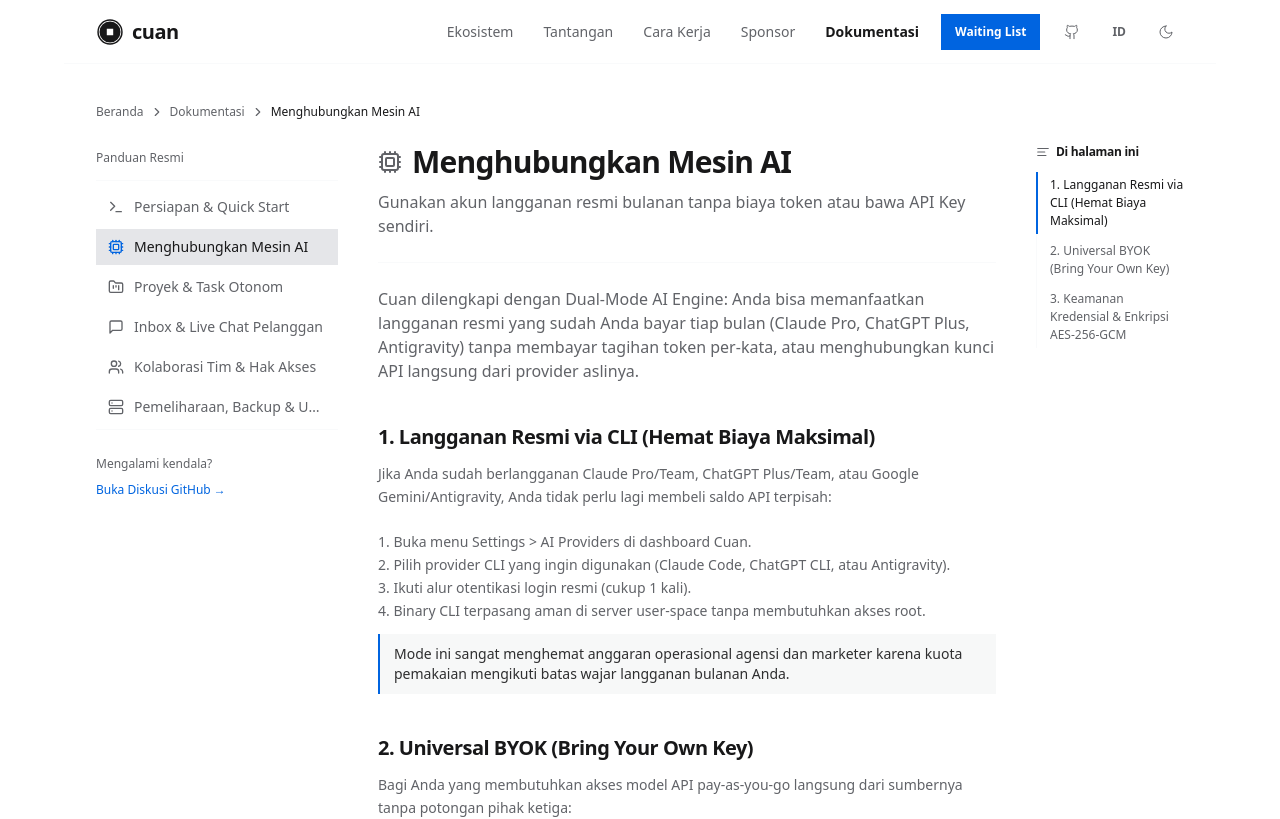
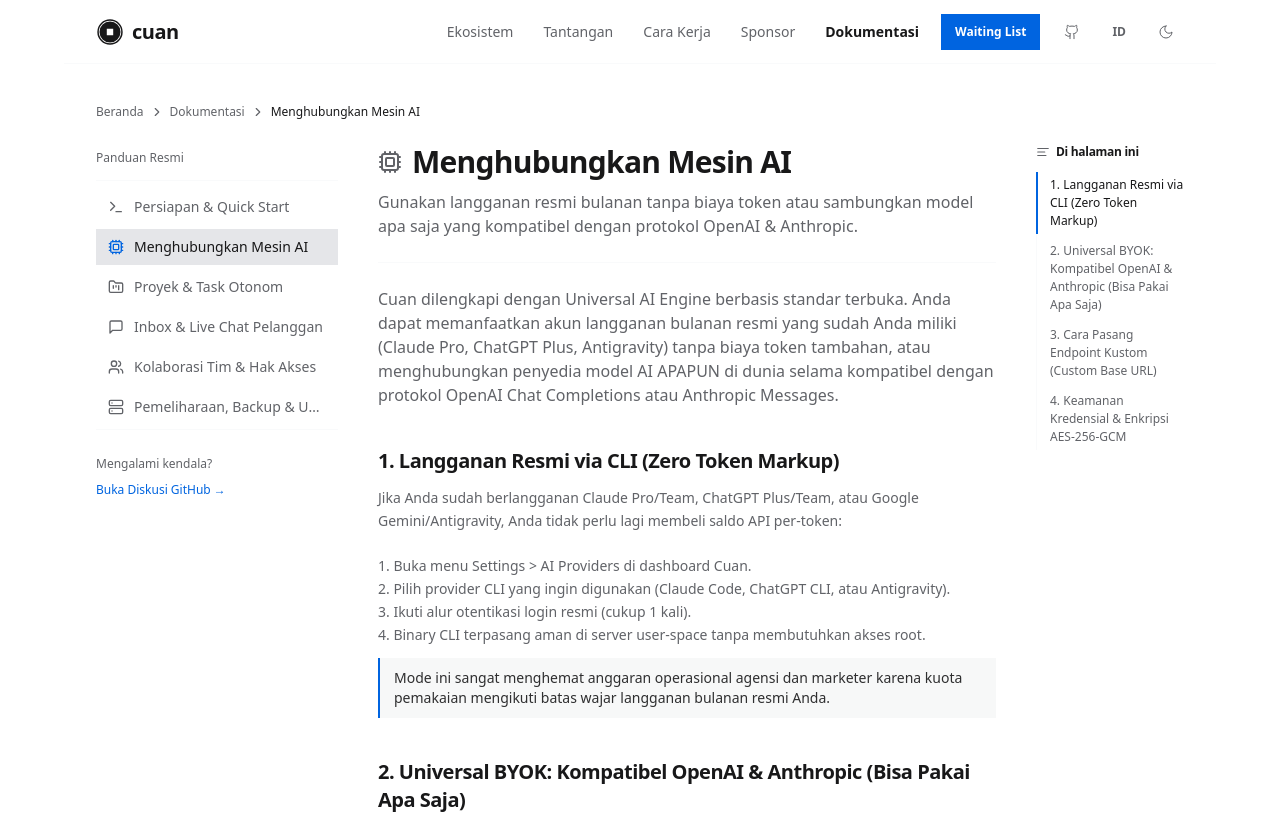
Before and after one commit to buchin/cuan-landing, a React (Vite) app: page /docs/ai-providers in a window 1280 px wide. Shown: the top 819 px of the page. Built offline with nearby package versions, Linux system fonts and the light colour scheme.

Commit message:
docs(ai-providers): document universal OpenAI and Anthropic protocol compatibility and custom base URL

```diff
--- a/src/features/docs/docsData.ts
+++ b/src/features/docs/docsData.ts
@@ -82,34 +82,41 @@ export const DOC_SECTIONS: DocSection[] = [
     title: 'Menghubungkan Mesin AI',
     titleEn: 'Connecting AI Providers',
     icon: 'Cpu',
-    summary: 'Gunakan akun langganan resmi bulanan tanpa biaya token atau bawa API Key sendiri.',
-    summaryEn: 'Use flat monthly subscriptions with zero markup or bring your own API keys.',
+    summary: 'Gunakan langganan resmi bulanan tanpa biaya token atau sambungkan model apa saja yang kompatibel dengan protokol OpenAI & Anthropic.',
+    summaryEn: 'Use flat monthly subscriptions with zero markup or connect any OpenAI & Anthropic compatible model.',
     content: {
-      intro: 'Cuan dilengkapi dengan Dual-Mode AI Engine: Anda bisa memanfaatkan langganan resmi yang sudah Anda bayar tiap bulan (Claude Pro, ChatGPT Plus, Antigravity) tanpa membayar tagihan token per-kata, atau menghubungkan kunci API langsung dari provider aslinya.',
-      introEn: 'Cuan features a Dual-Mode AI Engine: leverage the monthly subscriptions you already pay for (Claude Pro, ChatGPT Plus, Antigravity) with zero per-token markup, or connect API keys directly at wholesale cost.',
+      intro: 'Cuan dilengkapi dengan Universal AI Engine berbasis standar terbuka. Anda dapat memanfaatkan akun langganan bulanan resmi yang sudah Anda miliki (Claude Pro, ChatGPT Plus, Antigravity) tanpa biaya token tambahan, atau menghubungkan penyedia model AI APAPUN di dunia selama kompatibel dengan protokol OpenAI Chat Completions atau Anthropic Messages.',
+      introEn: 'Cuan is powered by an open, universal AI Engine. Leverage your existing flat monthly subscriptions (Claude Pro, ChatGPT Plus, Antigravity) with zero token markup, or connect ANY AI model provider in the world that speaks the OpenAI Chat Completions or Anthropic Messages standard.',
       subsections: [
         {
           id: 'cli-subscription',
-          heading: '1. Langganan Resmi via CLI (Hemat Biaya Maksimal)',
+          heading: '1. Langganan Resmi via CLI (Zero Token Markup)',
           headingEn: '1. Official CLI Subscriptions (Zero Token Markup)',
-          text: 'Jika Anda sudah berlangganan Claude Pro/Team, ChatGPT Plus/Team, atau Google Gemini/Antigravity, Anda tidak perlu lagi membeli saldo API terpisah:\n\n1. Buka menu Settings > AI Providers di dashboard Cuan.\n2. Pilih provider CLI yang ingin digunakan (Claude Code, ChatGPT CLI, atau Antigravity).\n3. Ikuti alur otentikasi login resmi (cukup 1 kali).\n4. Binary CLI terpasang aman di server user-space tanpa membutuhkan akses root.',
-          textEn: 'If you already subscribe to Claude Pro/Team, ChatGPT Plus/Team, or Google Gemini/Antigravity, you never need to buy secondary API credits:\n\n1. Navigate to Settings > AI Providers in your Cuan dashboard.\n2. Select your CLI provider (Claude Code, ChatGPT CLI, or Antigravity).\n3. Complete the official 1-time authentication flow.\n4. CLI binaries execute securely in user-space without requiring root access.',
-          note: 'Mode ini sangat menghemat anggaran operasional agensi dan marketer karena kuota pemakaian mengikuti batas wajar langganan bulanan Anda.',
+          text: 'Jika Anda sudah berlangganan Claude Pro/Team, ChatGPT Plus/Team, atau Google Gemini/Antigravity, Anda tidak perlu lagi membeli saldo API per-token:\n\n1. Buka menu Settings > AI Providers di dashboard Cuan.\n2. Pilih provider CLI yang ingin digunakan (Claude Code, ChatGPT CLI, atau Antigravity).\n3. Ikuti alur otentikasi login resmi (cukup 1 kali).\n4. Binary CLI terpasang aman di server user-space tanpa membutuhkan akses root.',
+          textEn: 'If you already subscribe to Claude Pro/Team, ChatGPT Plus/Team, or Google Gemini/Antigravity, you never need to buy secondary per-token API credits:\n\n1. Navigate to Settings > AI Providers in your Cuan dashboard.\n2. Select your CLI provider (Claude Code, ChatGPT CLI, or Antigravity).\n3. Complete the official 1-time authentication flow.\n4. CLI binaries execute securely in user-space without requiring root access.',
+          note: 'Mode ini sangat menghemat anggaran operasional agensi dan marketer karena kuota pemakaian mengikuti batas wajar langganan bulanan resmi Anda.',
           noteEn: 'This mode dramatically cuts operating costs for agencies and marketers by honoring standard monthly subscription allowances.',
         },
         {
-          id: 'byok',
-          heading: '2. Universal BYOK (Bring Your Own Key)',
-          headingEn: '2. Universal BYOK (Bring Your Own Key)',
-          text: 'Bagi Anda yang membutuhkan akses model API pay-as-you-go langsung dari sumbernya tanpa potongan pihak ketiga:\n\n• OpenAI: GPT-4o, o1, o3-mini\n• Anthropic: Claude 3.5 Sonnet, Claude 3.5 Haiku\n• DeepSeek: DeepSeek-V3, DeepSeek-R1 (pilihan paling ekonomis dan cerdas)\n• Groq: Llama 3.3 70B (respon ultra-cepat untuk triase pesan pelanggan)\n• Ollama: Model lokal offline di server pribadi Anda',
-          textEn: 'For teams needing wholesale pay-as-you-go model access directly from source providers without markups:\n\n• OpenAI: GPT-4o, o1, o3-mini\n• Anthropic: Claude 3.5 Sonnet, Claude 3.5 Haiku\n• DeepSeek: DeepSeek-V3, DeepSeek-R1 (high intelligence at lowest cost)\n• Groq: Llama 3.3 70B (ultra-low latency for instant customer triage)\n• Ollama: Local offline models hosted on your private server',
-          note: 'Cara pasang: Buka Settings > AI Providers > Tambah Provider > Masukkan API Key > Klik Simpan.',
-          noteEn: 'Setup: Open Settings > AI Providers > Add Provider > Paste API Key > Click Save.',
+          id: 'universal-byok',
+          heading: '2. Universal BYOK: Kompatibel OpenAI & Anthropic (Bisa Pakai Apa Saja)',
+          headingEn: '2. Universal BYOK: OpenAI & Anthropic Compatible (Use Any Provider)',
+          text: 'Mesin Cuan mengimplementasikan protokol standar industri /v1/chat/completions (OpenAI) dan /v1/messages (Anthropic). Ini memberi Anda kebebasan 100% tanpa vendor lock-in untuk menggunakan penyedia apa pun:\n\n• Direct Cloud Providers: OpenAI (GPT-4o, o1, o3-mini), Anthropic (Claude 3.7 Sonnet, Claude 3.5 Haiku), DeepSeek (DeepSeek-V3, DeepSeek-R1), Google Gemini API (Gemini 2.5 Pro, 2.0 Flash), xAI (Grok 2), dan Groq (Llama 3.3 70B ultra-fast).\n• Multi-Model Aggregators & Gateways: OpenRouter, Cloudflare AI Gateway, LiteLLM, Together AI, Fireworks AI, Mistral, dan Perplexity.\n• Model Lokal & Offline (Self-Hosted): Ollama, vLLM, LM Studio, dan LocalAI (berjalan di server pribadi Anda, 100% gratis & tanpa batasan kuota).',
+          textEn: 'Cuan implements universal industry protocols: /v1/chat/completions (OpenAI) and /v1/messages (Anthropic). Enjoy 100% vendor freedom without lock-in:\n\n• Direct Cloud Providers: OpenAI (GPT-4o, o1, o3-mini), Anthropic (Claude 3.7 Sonnet, Claude 3.5 Haiku), DeepSeek (DeepSeek-V3, DeepSeek-R1), Google Gemini API (Gemini 2.5 Pro, 2.0 Flash), xAI (Grok 2), and Groq (Llama 3.3 70B).\n• Multi-Model Aggregators & Gateways: OpenRouter, Cloudflare AI Gateway, LiteLLM, Together AI, Fireworks AI, Mistral, and Perplexity.\n• Self-Hosted Local Models: Ollama, vLLM, LM Studio, and LocalAI (hosted privately on your server, 100% free with zero quotas).',
+        },
+        {
+          id: 'custom-endpoints',
+          heading: '3. Cara Pasang Endpoint Kustom (Custom Base URL)',
+          headingEn: '3. Connecting Custom Endpoints & Base URLs',
+          text: 'Untuk menghubungkan gateway, proxy perusahaan, atau model lokal, cukup masukkan 3 parameter di Settings > AI Providers atau modal Add Brain:\n\n1. API Key: Masukkan token/kunci API Anda (opsional untuk Ollama lokal tanpa otentikasi).\n2. URL Endpoint Kustom (Base URL):\n   • OpenRouter: https://openrouter.ai/api/v1\n   • Groq: https://api.groq.com/openai/v1\n   • Ollama Lokal: http://localhost:11434/v1\n   • Gateway Kustom / LiteLLM / vLLM: https://gateway-anda.com/v1\n3. Nama Model: Ketik ID model yang diinginkan (misal: deepseek/deepseek-r1, meta-llama/llama-3.3-70b-instruct, qwen2.5:14b, dsb).\n4. Klik Uji Koneksi untuk mengukur latensi respon (ms), lalu klik Simpan.',
+          textEn: 'To connect any third-party gateway, corporate proxy, or self-hosted model, configure 3 fields in Settings > AI Providers or the Add Brain dialog:\n\n1. API Key: Enter your secret token (optional for local Ollama without auth).\n2. Custom Endpoint URL (Base URL):\n   • OpenRouter: https://openrouter.ai/api/v1\n   • Groq: https://api.groq.com/openai/v1\n   • Local Ollama: http://localhost:11434/v1\n   • Custom Gateway / LiteLLM / vLLM: https://your-gateway.com/v1\n3. Model ID: Enter your target model string (e.g. deepseek/deepseek-r1, meta-llama/llama-3.3-70b-instruct, qwen2.5:14b, etc.).\n4. Click Test Connection to verify round-trip latency in ms, then click Save.',
+          note: 'Fleksibilitas Penuh: Jika esok hari ada model AI baru atau penyedia lokal murah yang dirilis, Anda tidak perlu menunggu update software. Cukup ubah Base URL dan Model ID!',
+          noteEn: 'Future-Proof: When a new model or cheap provider launches tomorrow, you don\'t need to wait for a software update. Just update the Base URL and Model ID!',
         },
         {
           id: 'security',
-          heading: '3. Keamanan Kredensial & Enkripsi AES-256-GCM',
-          headingEn: '3. Credential Security & AES-256-GCM Encryption',
+          heading: '4. Keamanan Kredensial & Enkripsi AES-256-GCM',
+          headingEn: '4. Credential Security & AES-256-GCM Encryption',
           text: 'Keamanan data dan kunci rahasia Anda terjamin secara ketat:\n\n• Enkripsi Database: Semua API Key dan token dienkripsi di level PostgreSQL menggunakan cipher AES-256-GCM.\n• Log Sanitization: Log aplikasi otomatis menyensor string kredensial menjadi [REDACTED].\n• Isolasi Hak Akses: Staf (Member) tidak pernah bisa melihat atau mengekspor kunci API milik Owner.',
           textEn: 'Your secrets and operational data are strictly defended:\n\n• Database Encryption: All API keys and tokens are encrypted at rest in PostgreSQL via AES-256-GCM ciphers.\n• Log Sanitization: System logs automatically mask credentials as [REDACTED].\n• Role Isolation: Non-owner staff members can never inspect or export your private API keys.',
         },
```
